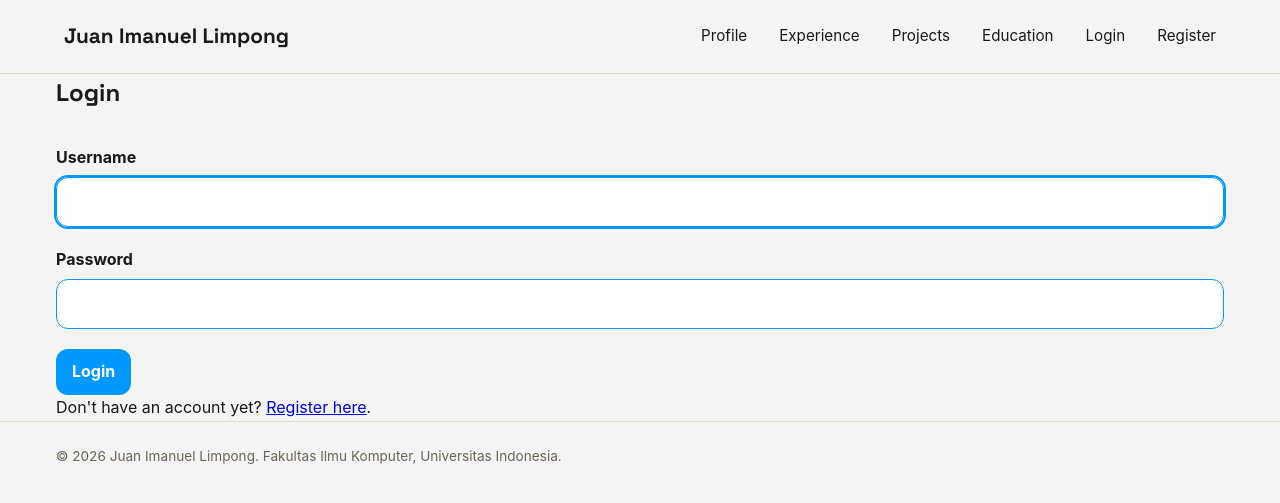
After one commit to imanuelo/myportofolio, a Django app: page /login/ in a window 1280 px wide. The commit adds this page. Shown: the top 503 px of the page. Run offline with Django 5.2, Linux system fonts and the light colour scheme.

Commit message:
TUTORIAL 04 DONEE!!

```diff
--- a/main/models.py
+++ b/main/models.py
@@ -1,4 +1,5 @@
 import uuid
+from django.contrib.auth.models import User
 from django.db import models
 
 class Experience(models.Model):
@@ -32,6 +33,7 @@ class Project(models.Model):
     category = models.CharField(max_length=255)
     project_url = models.URLField(blank=True)
     thumbnail = models.URLField(blank=True, max_length=500)
+    starred_by = models.ManyToManyField(User, related_name="starred_projects", blank=True)
 
     def __str__(self):
         return self.title
--- a/main/urls.py
+++ b/main/urls.py
@@ -12,6 +12,10 @@ from main.views import (
     get_education_json,
     update_education,
     delete_education,
+    register,
+    login_user,
+    logout_user,
+    toggle_star,
 )
 
 app_name = "main"
@@ -28,4 +32,8 @@ urlpatterns = [
     path("api/education/", get_education_json, name="get_education_json"),
     path("education/<int:education_id>/edit/", update_education, name="update_education"),
     path("education/<int:education_id>/delete/", delete_education, name="delete_education"),
+    path("register/", register, name="register"),
+    path("login/", login_user, name="login"),
+    path("logout/", logout_user, name="logout"),
+    path("projects/<uuid:project_id>/star/", toggle_star, name="toggle_star",),
 ]
--- a/main/views.py
+++ b/main/views.py
@@ -1,13 +1,19 @@
+import datetime
+from django.contrib.auth.decorators import login_required
+from django.core.exceptions import PermissionDenied
 from django.shortcuts import render
 from django.contrib import messages
 from django.core import serializers
 from django.http import HttpResponse
+from django.contrib.auth import login, logout
+from django.contrib.auth.forms import AuthenticationForm, UserCreationForm
 from django.shortcuts import get_object_or_404, redirect, render
 
 from main.models import Experience, Project, Education
 from main.forms import ProjectForm, EducationForm
 
 def show_main(request):
+    last_login = request.COOKIES.get('last_login', 'No login session / Cookie not found')
     context = {
         "name": "Juan Imanuel Limpong",
         "npm": "2506619455",
@@ -16,6 +22,7 @@ def show_main(request):
             "Information Systems student at Universitas Indonesia with a strong interest in"
             "technology, such as digial product design."
         ),
+        "last_login": last_login
     }
     return render(request, "index.html", context)
 
@@ -63,8 +70,11 @@ def show_education(request):
     }
     return render(request, "education.html", context)
 
+@login_required(login_url="/login/")
+def create_project(request):
+    if not request.user.is_superuser:
+        raise PermissionDenied
 
-def create_project(request):
     form = ProjectForm(request.POST or None)
 
     if request.method == "POST" and form.is_valid():
@@ -79,7 +89,24 @@ def create_project(request):
     return render(request, "projects_form.html", context)
 
 
+@login_required(login_url="/login/")
+def toggle_star(request, project_id):
+    project = get_object_or_404(Project, pk=project_id)
+
+    if request.method == "POST":
+        if request.user in project.starred_by.all():
+            project.starred_by.remove(request.user)
+        else:
+            project.starred_by.add(request.user)
+
+    return redirect("main:show_projects")
+
+
+@login_required(login_url="/login/")
 def create_education(request):
+    if not request.user.is_superuser:
+        raise PermissionDenied
+
     form = EducationForm(request.POST or None)
 
     if request.method == "POST" and form.is_valid():
@@ -94,7 +121,11 @@ def create_education(request):
     return render(request, "education_form.html", context)
 
 
+@login_required(login_url="/login/")
 def delete_project(request, project_id):
+    if not request.user.is_superuser:
+        raise PermissionDenied
+
     project = get_object_or_404(Project, pk=project_id)
 
     if request.method == "POST":
@@ -105,7 +136,11 @@ def delete_project(request, project_id):
     return redirect("main:show_projects")
 
 
+@login_required(login_url="/login/")
 def delete_education(request, education_id):
+    if not request.user.is_superuser:
+        raise PermissionDenied
+
     education = get_object_or_404(Education, pk=education_id)
 
     if request.method == "POST":
@@ -116,7 +151,11 @@ def delete_education(request, education_id):
     return redirect("main:show_education")
 
 
+@login_required(login_url="/login/")
 def update_education(request, education_id):
+    if not request.user.is_superuser:
+        raise PermissionDenied
+
     education = get_object_or_404(Education, pk=education_id)
 
     form = EducationForm(
@@ -145,7 +184,7 @@ def get_projects_json(request):
     if title_query:
         projects = projects.filter(title__icontains=title_query)
 
-    project_json = serializers.serialize("json", projects)
+    project_json = serializers.serialize("json", projects, use_natural_foreign_keys=True)
     return HttpResponse(project_json, content_type="application/json")
 
 
@@ -158,3 +197,42 @@ def get_education_json(request):
 
     institution_json = serializers.serialize("json", educations)
     return HttpResponse(institution_json, content_type="application/json")
+
+
+def register(request):
+    form = UserCreationForm(request.POST or None)
+
+    if request.method == "POST" and form.is_valid():
+        form.save()
+        messages.success(request, "Account created successfully. Please log in.")
+        return redirect("main:login")
+
+    context = {
+        "name": "Juan Imanuel Limpong",
+        "form": form,
+    }
+    return render(request, "register.html", context)
+
+
+def login_user(request):
+    form = AuthenticationForm(request, data=request.POST or None)
+
+    if request.method == "POST" and form.is_valid():
+        user = form.get_user()
+        login(request, user)
+        response = redirect("main:show_main")
+        response.set_cookie('last_login', datetime.datetime.now().strftime('%Y-%m-%d %H:%M:%S'))
+        return response
+
+    context = {
+        "name": "Juan Imanuel Limpong",
+        "form": form,
+    }
+    return render(request, "login.html", context)
+
+
+def logout_user(request):
+    logout(request)
+    response = redirect("main:show_main")
+    response.delete_cookie('last_login')
+    return response
--- a/portofolio/settings.py
+++ b/portofolio/settings.py
@@ -68,6 +68,7 @@ TEMPLATES = [
         'APP_DIRS': True,
         'OPTIONS': {
             'context_processors': [
+                'django.template.context_processors.debug',
                 'django.template.context_processors.request',
                 'django.contrib.auth.context_processors.auth',
                 'django.contrib.messages.context_processors.messages',
--- a/static/css/style.css
+++ b/static/css/style.css
@@ -502,6 +502,28 @@ h1, .brand {
 .button-danger {
     background: #b42318;
 }
+
+.star-form {
+    display: inline;
+}
+
+.button-star {
+    display: inline-flex;
+    align-items: center;
+    gap: 0.4rem;
+    background: var(--ink) !important;
+}
+
+.button-star.is-starred {
+    background: var(--accent) !important;
+}
+
+.star-count {
+    padding: 0.05rem 0.4rem;
+    border-radius: 999px;
+    background: rgba(255, 255, 255, 0.25);
+    font-size: 0.8rem;
+}
 /* EXPERIENCE_PAGE-END */
 
 
--- a/templates/base.html
+++ b/templates/base.html
@@ -19,6 +19,13 @@
             <a href="{% url 'main:show_experience' %}">Experience</a>
             <a href="{% url 'main:show_projects' %}">Projects</a>
             <a href="{% url 'main:show_education' %}">Education</a>
+            {% if user.is_authenticated %}
+                <span class="nav-user">{{ user.username }}</span>
+                <a href="{% url 'main:logout' %}">Logout</a>
+            {% else %}
+                <a href="{% url 'main:login' %}">Login</a>
+                <a href="{% url 'main:register' %}">Register</a>
+            {% endif %}
         </nav>
     </div>
   </header>
--- a/templates/education.html
+++ b/templates/education.html
@@ -9,11 +9,13 @@
                 <p class="section-kicker">My academic journey</p>
                 <div class="page-header">
                     <h1>Education</h1>
+                    {% if user.is_superuser %}
                         <a href="{% url 'main:create_education' %}"
                         class="button project-add-button">
                             <span aria-hidden="true">+</span>
                             Add Education
                         </a>
+                    {% endif %}
                 </div>
                 <form method="get"
                       action="{% url 'main:show_education' %}"
@@ -34,10 +36,12 @@
                             <p class="card-description">{{ education.start_year }} - {{ education.end_year }}</p>
                             <p class="card-description">{{ education.description }}</p>
                             <div class="project-card-actions">
+                                {% if user.is_superuser %}
                                     <div class="project-actions">
                                         <a href="{% url 'main:update_education' education.id %}" class="button">Edit</a>
                                         {% include "components/education_delete_modal.html" with education=education %}
                                     </div>
+                                {% endif %}
                             </div>
                         </article>
                     {% empty %}
--- a/templates/index.html
+++ b/templates/index.html
@@ -22,6 +22,10 @@
                         <div class="meta-row">
                             <dt>Program</dt>
                             <dd>{{ study_program }}</dd>
+                        </div>
+                        <div class="meta-row">
+                            <dt>Last Login Session</dt>
+                            <dd>{{ last_login }}</dd>
                         </div>
                     </dl>
                     <div class="social-links">
--- /dev/null
+++ b/templates/login.html
@@ -0,0 +1,33 @@
+{% extends "base.html" %}
+{% block meta %}
+    <title>Login - {{ name }}</title>
+{% endblock meta %}
+{% block content %}
+    <main>
+        <section class="experience-section">
+            <div class="container">
+                <h1>Login</h1>
+                {% for message in messages %}
+                    <p class="form-message">{{ message }}</p>
+                {% endfor %}
+                <form method="post" action="{% url 'main:login' %}" class="project-form">
+                    {% csrf_token %}
+                    {% for field in form %}
+                        <div class="form-group">
+                            <label for="{{ field.id_for_label }}">{{ field.label }}</label>
+                            {{ field }}
+                            {% for error in field.errors %}
+                                <p class="form-error">{{ error }}</p>
+                            {% endfor %}
+                        </div>
+                    {% endfor %}
+                    {% for error in form.non_field_errors %}
+                        <p class="form-error">{{ error }}</p>
+                    {% endfor %}
+                    <button type="submit" class="button">Login</button>
+                </form>
+                <p>Don't have an account yet? <a href="{% url 'main:register' %}">Register here</a>.</p>
+            </div>
+        </section>
+    </main>
+{% endblock content %}
```
Also changed, not shown: templates/components/project_star.html (added, +10 -0 lines), templates/projects.html (+7 -0 lines), templates/register.html (added, +33 -0 lines), main/migrations/0006_project_starred_by.py (added). Lines whose indentation alone changed are shown as unchanged.
